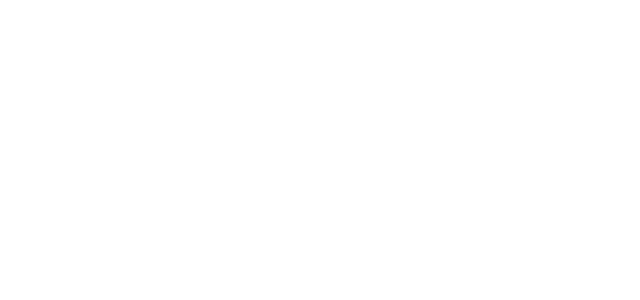
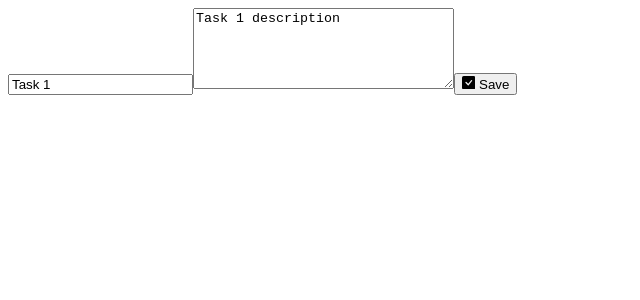
Before and after one commit to brunocoronado49/react-redux-toolkit-vite, a React (Vite) app: page /update-task/1 in a window 1280 px wide. Before the commit this address had no page. Shown: the top 300 px of the page, without its empty margins (0-640 px from the left). Built offline with nearby package versions, Linux system fonts and the light colour scheme.

Commit message:
CRUD completed

```diff
--- a/src/App.jsx
+++ b/src/App.jsx
@@ -11,6 +11,7 @@ const App = () => {
           <Routes>
             <Route path="/" element={<TaskList />} />
             <Route path="/create-task" element={<TaskForm />} />
+            <Route path="/update-task/:id" element={<TaskForm />} />
           </Routes>
         </Fragment>
       </BrowserRouter>
--- a/src/components/TaskForm.jsx
+++ b/src/components/TaskForm.jsx
@@ -1,13 +1,16 @@
-import { useState } from "react";
-import { useNavigate } from "react-router-dom";
-import { useDispatch } from "react-redux";
-import { addTask } from "../features/task/taskSlice";
+import { useState, useEffect } from "react";
+import { useNavigate, useParams } from "react-router-dom";
+import { useDispatch, useSelector } from "react-redux";
+import { addTask, updateTask } from "../features/task/taskSlice";
 import { v4 } from "uuid";
 import { BsFillCheckSquareFill } from "react-icons/bs";
 
 const TaskForm = () => {
   const dispatch = useDispatch();
   const navigate = useNavigate();
+  const params = useParams();
+
+  const tasks = useSelector((state) => state.tasks);
 
   const [task, setTask] = useState({
     title: "",
@@ -23,14 +26,25 @@ const TaskForm = () => {
 
   const handleSubmit = (event) => {
     event.preventDefault();
+
+    if (params.id) {
+      dispatch(updateTask(task));
+    } else {
       dispatch(
         addTask({
           id: v4(),
           ...task,
         })
       );
+    }
     navigate("/");
   };
+
+  useEffect(() => {
+    if (params.id) {
+      setTask(tasks.find((task) => task.id === params.id));
+    }
+  }, []);
 
   return (
     <form onSubmit={handleSubmit}>
@@ -38,6 +52,7 @@ const TaskForm = () => {
         type="text"
         name="title"
         placeholder="Title"
+        value={task.title}
         onChange={handleChange}
       />
       <textarea
@@ -45,6 +60,7 @@ const TaskForm = () => {
         cols="30"
         rows="5"
         placeholder="Description"
+        value={task.description}
         onChange={handleChange}
       ></textarea>
       <button>
--- a/src/components/TaskList.jsx
+++ b/src/components/TaskList.jsx
@@ -27,9 +27,9 @@ const taskList = () => {
           <button onClick={() => handleDelete(task.id)}>
             <BsFillTrashFill /> Delete
           </button>
-          <button>
+          <Link to={`/update-task/${task.id}`}>
             <BsFileArrowUpFill /> Update
-          </button>
+          </Link>
         </div>
       ))}
     </div>
--- a/src/features/task/taskSlice.js
+++ b/src/features/task/taskSlice.js
@@ -29,10 +29,18 @@ export const taskSlice = createSlice({
       } else {
         alert("No task found")
       }
+    },
+    updateTask: (state, action) => {
+      const {id, title, description} = action.payload;
+      const taskUpdate = state.find(task => task.id === id);
+      if (taskUpdate) {
+        taskUpdate.title = title,
+        taskUpdate.description = description
+      }
     }
   }
 })
 
-export const { addTask, deleteTask } = taskSlice.actions
+export const { addTask, deleteTask, updateTask } = taskSlice.actions
 
 export default taskSlice.reducer
```
Lines whose indentation alone changed are shown as unchanged.
